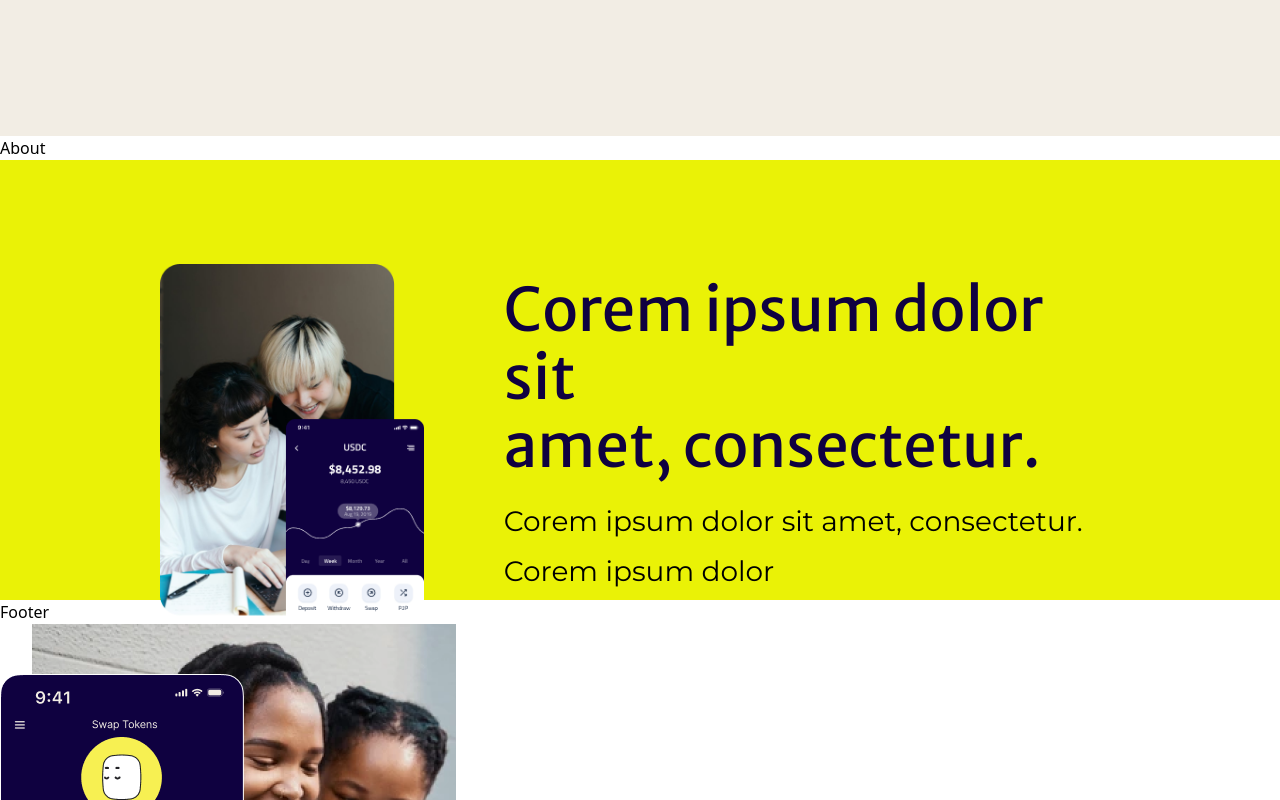
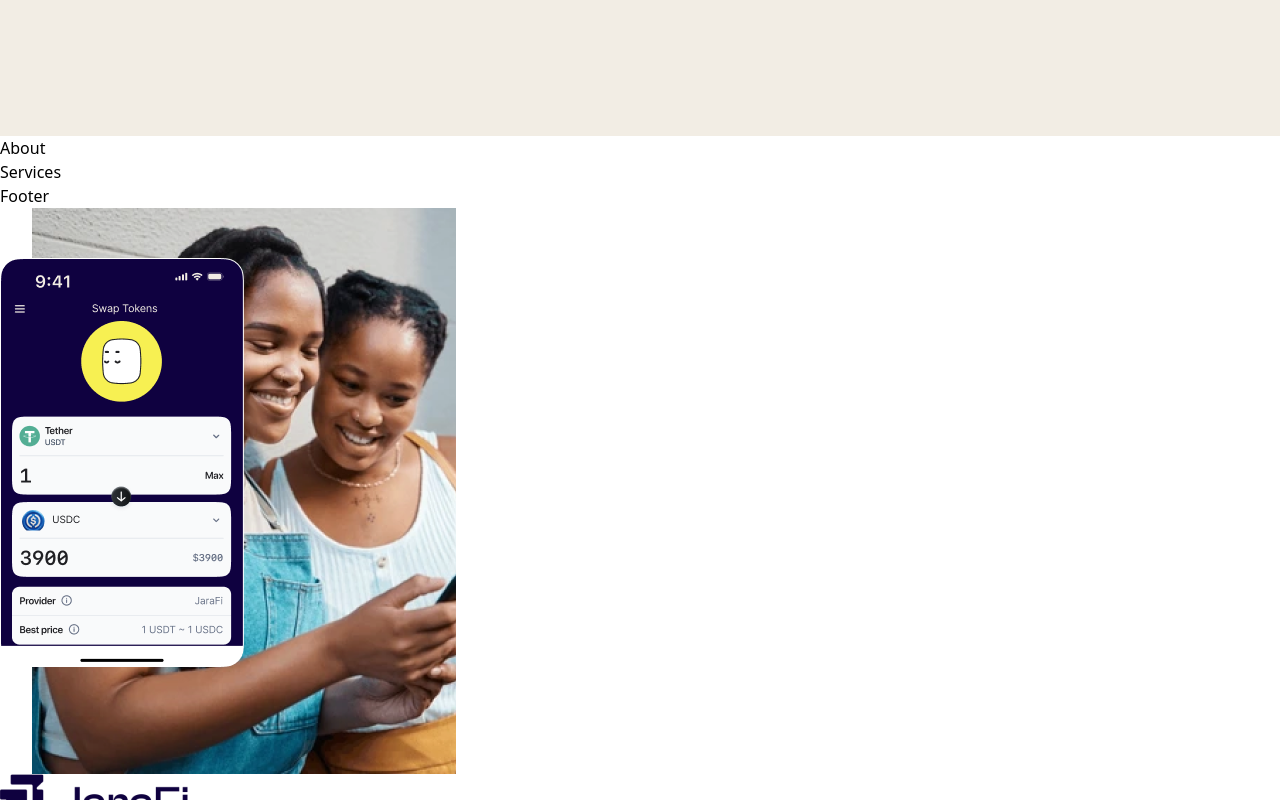
Before and after one commit to DevBigEazi/JaraFi_Landing_Page, a React (Vite) app: page / in a window 1280 px wide. Shown: the part 664-1464 px from the top of the page. Built offline with nearby package versions, Linux system fonts and the light colour scheme.

Commit message:
Revert "Section Part done"

```diff
--- a/package.json
+++ b/package.json
@@ -11,8 +11,7 @@
   },
   "dependencies": {
     "react": "^18.3.1",
-    "react-dom": "^18.3.1",
-    "react-router-dom": "^6.26.2"
+    "react-dom": "^18.3.1"
   },
   "devDependencies": {
     "@eslint/js": "^9.9.0",
--- a/src/sections/Services.jsx
+++ b/src/sections/Services.jsx
@@ -1,33 +1,5 @@
-import { images } from "../constants";
-
 const Services = () => {
-  return (
-    <section className="bg-[#EAF206] lg:h-[55vh] h-auto">
-      <div className="flex flex-col lg:flex-row justify-between items-center lg:items-start lg:space-x-20 px-4 lg:px-20">
-        {/* Image Section */}
-        <div className="lg:pt-20 lg:ml-20 max-md:order-last">
-          <img
-            src={images.balanceDesktop}
-            alt="Balance Desktop"
-            className="md:mt-6"
-          />
-        </div>
-
-        {/* Text Section */}
-        <div className="lg:mt-24 lg:mr-20 text-center lg:text-left lg:pr-28">
-          <h2 className="text-3xl xs:text-4xl sm:text-4xl md:text-4xl lg:text-6xl leading-none text-[#0F0140] mb-4 sm:font-MerriweatherSans sm:pt-5">
-            Corem ipsum dolor sit <br /> amet, consectetur.
-          </h2>
-          <p className="text-sm sm:text-3xl sm:font-montserrat">
-            Corem ipsum dolor sit amet, consectetur.
-          </p>
-          <p className="text-sm sm:text-3xl sm:font-montserrat sm:mb-7">
-            Corem ipsum dolor
-          </p>
-        </div>
-      </div>
-    </section>
-  );
+  return <section>Services</section>;
 };
 
 export default Services;
--- a/tailwind.config.js
+++ b/tailwind.config.js
@@ -3,16 +3,6 @@ export default {
   content: ["./index.html", "./src/**/*.{js,ts,jsx,tsx}"],
 
   theme: {
-   extend: {
-      screens: {
-        'xs': {'max': '460px'},
-      }
-    },
-    extend: {
-      spacing: {
-        '1/25': '4%', // 1 divided by 25 is 4%
-      }
-    },
     fontSize: {
       xs: ["12px", "16px"],
       sm: ["14px", "20px"],
@@ -22,7 +12,6 @@ export default {
       "2xl": ["24px", "29.26px"],
       "3xl": ["28px", "50px"],
       "4xl": ["48px", "58px"],
-      "6xl": ["60px", "68px"],
       "8xl": ["96px", "106px"],
     },
     extend: {
```
Also changed, not shown: 2 other files (tests, documents, lock files or other folders).
